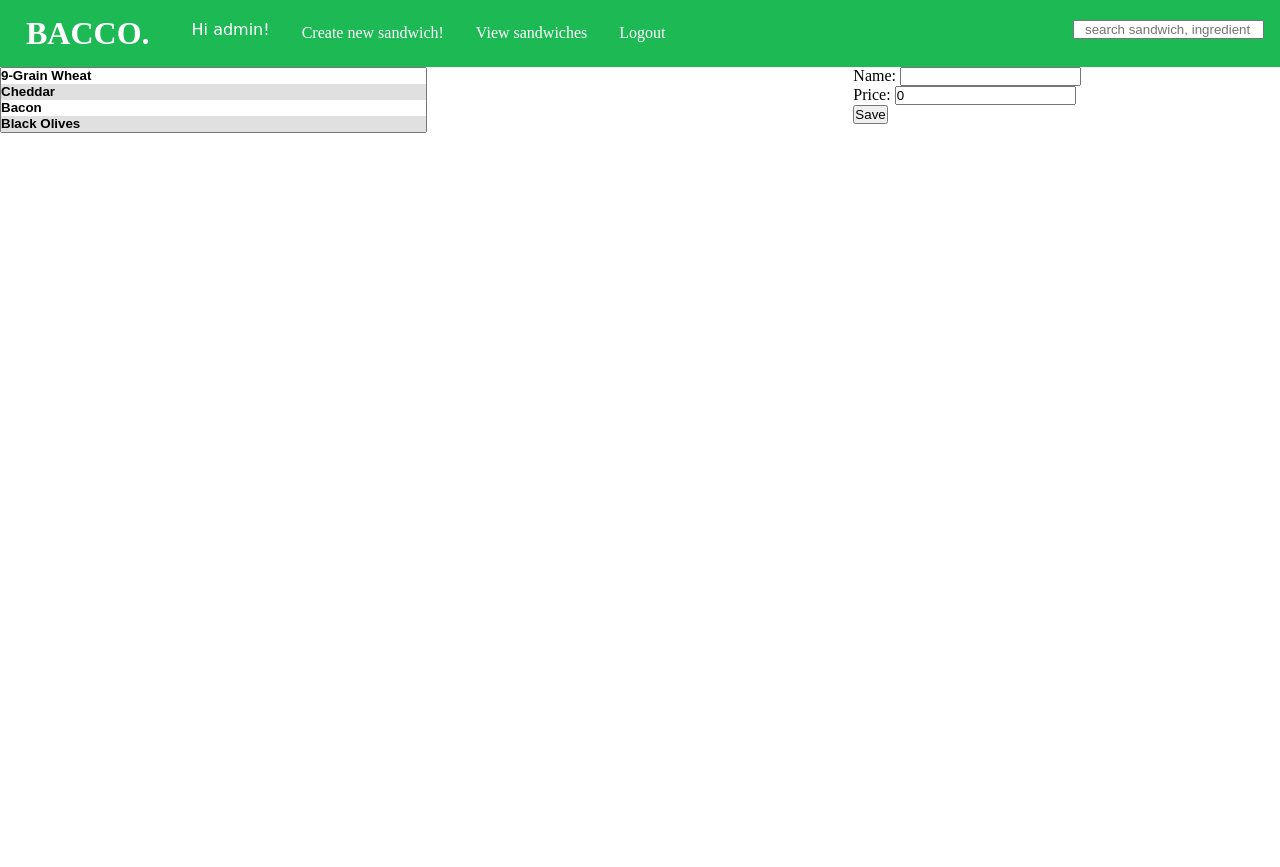
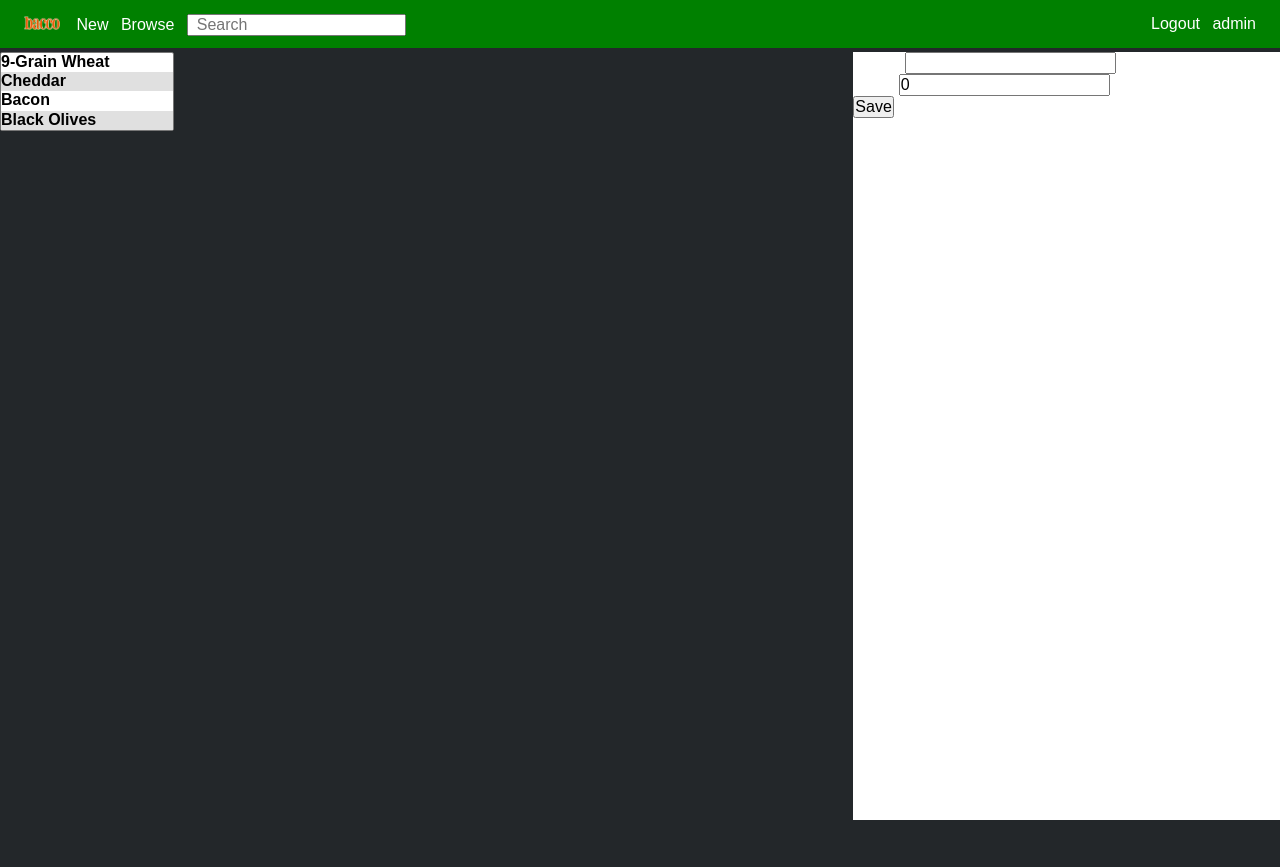
Before and after one commit to msienkiewicz7/baccoapp, a Django app: page /mysandwich/ in a window 1280 px wide. After the commit the page ends 820 px from the top, so only its background shows below. Run offline with Django 3.2, Linux system fonts and the light colour scheme; a user stored in the database is signed in; data comes from the database, SQL or seed files in the repository; both versions use the stored data as it was after the commit.

Commit message:
header css

```diff
--- a/baccoapp/static/header.css
+++ b/baccoapp/static/header.css
@@ -4,27 +4,15 @@
 
 header {
   background-color: green;
+  height: 3em;
   line-height: 3em;
-  display: fixed;
+  display: inline-block;
+  width: 100%;
+  align-items: center;
 }
 
-header * {
-  display: inline;
-  padding: 0.5em 0.25em;
-  margin: 0%;
-}
-
-#header-left, #header-right {
-  /* width: 50%; */
-  display: inline-block;
-}
-
-#header-left {
-  float: left;
-}
-
-#header-right {
-  float: right;
+header div {
+  line-height: 3em;
 }
 
 header a {
@@ -32,11 +20,43 @@
 }
 
 header a:hover {
-  background: grey;
   cursor: pointer;
 }
 
-.title img {
-  height: 2em;
-  /* padding: 0.5em; */
+#header-left, #header-right {
+
 }
+
+#header-left {
+  float: left;
+  padding-left: 1em;
+}
+
+#header-left * {
+  padding-left: 0.5em;
+}
+
+#header-right {
+  float: right;
+  padding-right: 1em;
+}
+
+#header-right * {
+  padding-right: 0.5em;
+}
+
+#logo img {
+  width: 2.5em;
+  padding-left: 0;
+  padding-right: 0.25em;
+  object-fit: cover;
+  padding-top: 1em;
+}
+
+header form, header p {
+  display: inline;
+}
+
+header img {
+  /* padding: 1em 0; */
+}
--- a/baccoapp/static/styles/create.css
+++ b/baccoapp/static/styles/create.css
@@ -8,12 +8,12 @@
   grid-column: 1/2;
   -ms-grid-row: 1;
   grid-row: 1;
-  height: 100vh;
+  /* height: 100%; */
 }
 
 .create select {
-  /* height: calc(100vh); */
-  width: 100%;
+  /* width: 100%; */
+  /* height: 100vh; */
 }
 
 .create select option {
--- a/baccoapp/templates/base2.html
+++ b/baccoapp/templates/base-original.html
@@ -5,8 +5,8 @@
 <head>
   <meta charset="utf-8">
   <link rel="shortcut icon" href="/static/favicon.ico"/>
-  <link rel="stylesheet" href="/static/base-original.css">
-  <!-- <link rel="stylesheet" href="/static/header.css"> -->
+  <link rel="stylesheet" href="/static/base.css">
+  <link rel="stylesheet" href="/static/header.css">
 
   <script src="https://ajax.googleapis.com/ajax/libs/jquery/3.4.1/jquery.min.js"></script>
 
--- a/baccoapp/templates/base.html
+++ b/baccoapp/templates/base.html
@@ -5,7 +5,8 @@
 <head>
   <meta charset="utf-8">
   <link rel="shortcut icon" href="/static/favicon.ico"/>
-  <link rel="stylesheet" href="/static/base.css">
+  <link rel="stylesheet" href="/static/base2.css">
+  <link rel="stylesheet" href="/static/header.css">
 
   <script src="https://ajax.googleapis.com/ajax/libs/jquery/3.4.1/jquery.min.js"></script>
 
@@ -13,24 +14,25 @@
 </head>
 
 <header>
+  {% if user.is_authenticated %}
+  <div id="header-left">
+    <a id="logo" href="/">
+      <!-- <h1>BACCO.</h1> -->
+      <img src="/static/images/logo.png" alt="bacco">
+    </a>
+    <a href="/mysandwich">New</a>
+    <a href="/mysandwich/show">Browse</a>
+    <form action="{% url 'search_results' %}" method="get">
+      <input name="q" type="text" placeholder="Search">
+    </form>
+  </div>
+
+  <div id="header-right">
+    <a href="{% url 'logout' %}">Logout</a>
+    <p>{{ user.username }}</p>
+  </div>
 </header>
 
-<nav>
-  {% if user.is_authenticated %}
-  <ul>
-    <li> <a class="title" href="/"><h1>BACCO.</h1></a> </li>
-    <li> <p>Hi {{ user.username }}!</p> </li>
-    <li><a href="/mysandwich">Create new sandwich!</a></li>
-    <li><a href="/mysandwich/show">View sandwiches</a></li>
-    <li><a href="{% url 'logout' %}">Logout</a></li>
-    <li style="float: right">
-        <form action="{% url 'search_results' %}" method="get" style="float:right">
-          <input name="q" type="text" placeholder="search sandwich, ingredient">
-        </form>
-    </li>
-  </ul>
-
-</nav>
 <body>
   <main>
     {% block content %}
```
Also changed, not shown: baccoapp/mysandwich/templates/mysandwich/sandwich_detail.html (+26 -6 lines), baccoapp/db.sqlite3.
